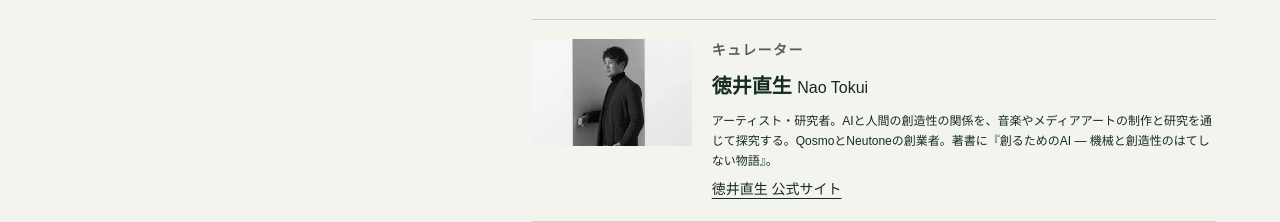
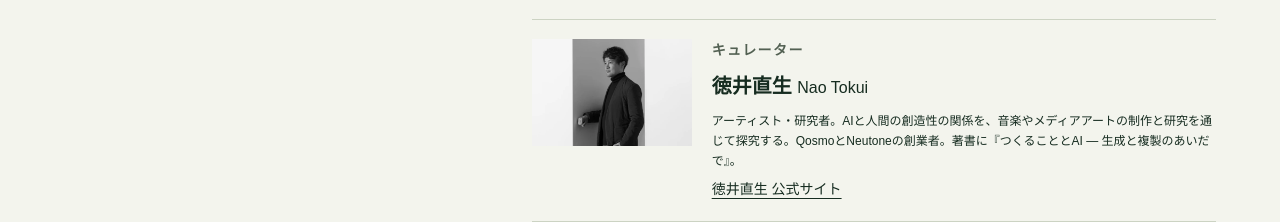
Before and after one commit to kontactoeast/nu, a plain HTML site: page 2027/takanawa.html in a window 1280 px wide. Shown: the part 1441-1663 px from the top of the page. Drawn offline with Linux system fonts and the light colour scheme.

Commit message:
Update Nao Tokui book title in curator profile

```diff
--- a/2027/takanawa.html
+++ b/2027/takanawa.html
@@ -23,7 +23,7 @@
 <p>誰もが音や映像を生成できる時代に、創作における個人の判断や偶然の逸脱はどう変わるのか。既存の表現への同質化や、環境負荷、学習データの権利、仕事への影響にも目を向け、メディアで広く語られるAI像とは異なる視点を示す作品を紹介します。</p>
 <section class="curator" aria-labelledby="curator-name">
 <img src="assets/nao-tokui.webp" alt="徳井直生のポートレート" width="600" height="400" loading="lazy">
-<div><p class="label">キュレーター</p><h4 id="curator-name">徳井直生 <span>Nao Tokui</span></h4><p>アーティスト・研究者。AIと人間の創造性の関係を、音楽やメディアアートの制作と研究を通じて探究する。QosmoとNeutoneの創業者。著書に『創るためのAI ― 機械と創造性のはてしない物語』。</p><a href="https://naotokui.net/">徳井直生 公式サイト</a></div>
+<div><p class="label">キュレーター</p><h4 id="curator-name">徳井直生 <span>Nao Tokui</span></h4><p>アーティスト・研究者。AIと人間の創造性の関係を、音楽やメディアアートの制作と研究を通じて探究する。QosmoとNeutoneの創業者。著書に『つくることとAI — 生成と複製のあいだで』。</p><a href="https://naotokui.net/">徳井直生 公式サイト</a></div>
 </section>
 <p class="media-partner"><span>メディアパートナー</span> <a href="https://wired.jp/" aria-label="WIRED Japan 公式サイト"><img src="assets/wired-logo.svg" alt="WIRED" width="108"></a></p>
 <p>BOX300はMoN Takanawaの2Fにある約300㎡の展示室。最小展示区画は2.4 m × 2.4 mです。</p><p>展示に関連するデモやワークショップは<a href="#park-terrace">Park TerraceのNU SESSION</a>で行います。</p>
```
